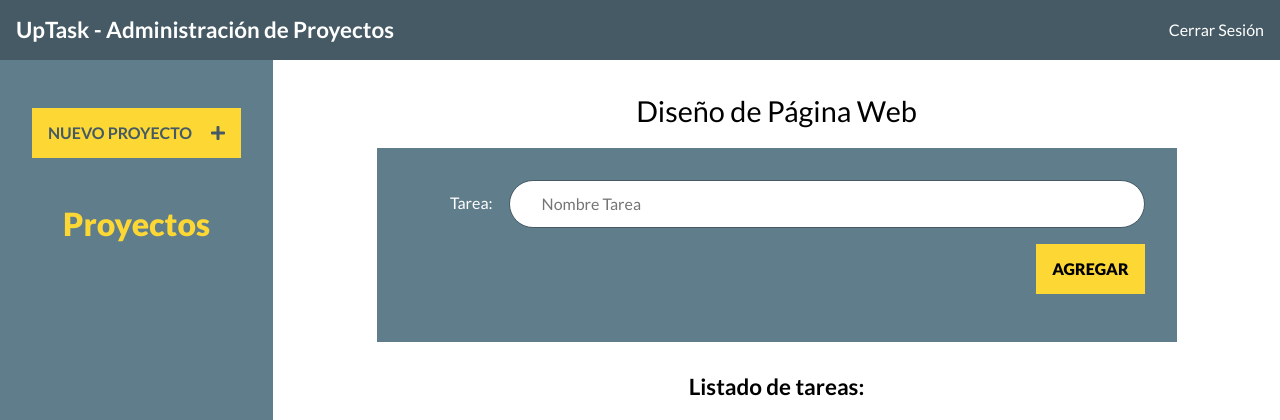
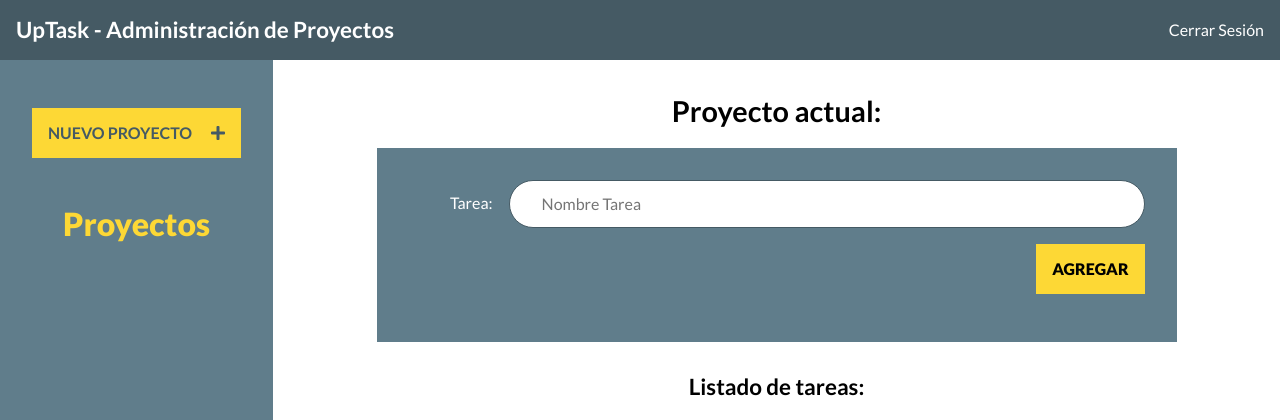
Before and after one commit to skxnxr/uptask, a PHP site: page / in a window 1280 px wide. Shown: the top 420 px of the page. Run offline with PHP 8.4, Linux system fonts and the light colour scheme; the visitor is signed in with stand-in values (Sample User, id 1); data that the repository does not hold is empty.

Commit message:
Finalizado el video 396

```diff
--- a/css/style.css
+++ b/css/style.css
@@ -155,12 +155,13 @@ body.index {
 /** Contenido Principal */
 .contenedor {
     display: flex;
-    height: calc( 100% - 60px);
+    height: calc(100% - 60px);
 }
 .contenido-principal {
     flex: 1;
     padding: 1rem;
     overflow: scroll;
+
 }
 .contenido-principal h1,
 .contenido-principal h2 {
--- a/inc/funciones/funciones.php
+++ b/inc/funciones/funciones.php
@@ -20,3 +20,14 @@ function obtenerProyectos(){
         return false;
     }
 }
+
+/**Obtener el nombre del proyecto**/
+function obtenerNombreProyecto($id=null){
+    include 'conexion.php';
+    try {
+        return $conn->query("SELECT nombre FROM proyectos WHERE id = {$id}");
+    } catch (Exception $e) {
+        echo "Error! " . $e->getMessage();
+        return false;
+    }
+}
--- a/inc/templates/sidebar.php
+++ b/inc/templates/sidebar.php
@@ -8,14 +8,14 @@
         <ul id="proyectos">
             <?php
                 $proyectos = obtenerProyectos();
-                    if ($proyectos) {
-                        foreach($proyectos as $proyecto){ ?>
+                if($proyectos) {
+                    foreach($proyectos as $proyecto) { ?>
                         <li>
-                                <a href="index.php?id_proyecto=<?php echo $proyecto['id'];?>" id="<?php echo $proyecto['id'];?>">
-                                <?php echo $proyecto['nombre'];?>
+                            <a href="index.php?id_proyecto=<?php echo $proyecto['id'] ?>" id="proyecto:<?php echo $proyecto['id'] ?>">
+                                <?php echo $proyecto['nombre'] ?>
+                            </a>
                         </li>
-
-                <?php }
+            <?php   }
                 }
             ?>
         </ul>
--- a/index.php
+++ b/index.php
@@ -3,6 +3,11 @@
     include 'inc/funciones/funciones.php';
     include 'inc/templates/header.php';
     include 'inc/templates/barra.php';
+
+    //Obtener el ID de la url
+    if (isset($_GET['id_proyecto'])) {
+        $id_proyecto = $_GET['id_proyecto'];
+    }
 ?>
 
 <div class="contenedor">
@@ -12,8 +17,14 @@
     ?>
 
     <main class="contenido-principal">
-        <h1>
-            <span>Diseño de Página Web</span>
+
+    <?php
+         $proyecto = obtenerNombreProyecto($id_proyecto);
+                if($proyecto): ?>
+        <h1> Proyecto actual:
+            <?php    foreach($proyecto as $nombre): ?>
+                    <span><?php echo $nombre['nombre'] ?></span>
+            <?php endforeach ?>
         </h1>
 
         <form action="#" class="agregar-tarea">
@@ -22,11 +33,17 @@
                 <input type="text" placeholder="Nombre Tarea" class="nombre-tarea">
             </div>
             <div class="campo enviar">
-                <input type="hidden" id="id_proyecto" value="id_proyecto">
+                <input type="hidden" id="<?php echo $id_proyecto; ?>" value="id_proyecto">
                 <input type="submit" class="boton nueva-tarea" value="Agregar">
             </div>
         </form>
 
+        <?php
+            else:
+                //Si no hay proyectos
+                echo "<p>Selecciona un proyecto a la izquierda</p>";
+            endif;
+        ?>
 
 
         <h2>Listado de tareas:</h2>
--- a/js/scripts.js
+++ b/js/scripts.js
@@ -1,6 +1,6 @@
 eventListeners();
 
-//Lista de proyectos
+// lista de proyectos
 var listaProyectos = document.querySelector('ul#proyectos');
 
 function eventListeners() {
@@ -12,6 +12,7 @@ function eventListeners() {
 function nuevoProyecto(e) {
     e.preventDefault();
     //console.log('Presionaste en nuevo proyecto');
+var listaProyectos = document.querySelector('ul#proyectos');
 
     //Crea un input para el nombre del nuevo proyecto
     var nuevoProyecto = document.createElement('li');
@@ -66,11 +67,11 @@ function guadarProyectoDB(nombreProyecto) {
                     // Inyectar el HTML
                     var nuevoProyecto = document.createElement('li');
                     nuevoProyecto.innerHTML = `
-                        <a href="index.php?id_proyecto=${id_proyecto}" id="${id_proyecto}">
+                        <a href="index.php?id_proyecto=${id_proyecto}" id="proyecto:${id_proyecto}">
                             ${proyecto}
                         </a>
                     `;
-                    //Agregar al HTML
+                    // agregar al html
                     listaProyectos.appendChild(nuevoProyecto);
 
                     //Crear Alerta
```
Lines whose indentation alone changed are shown as unchanged.
